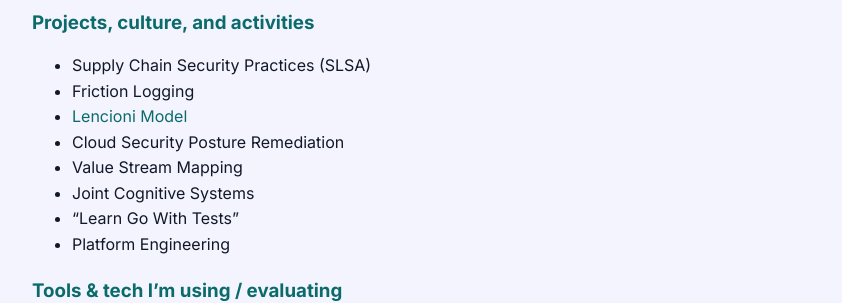
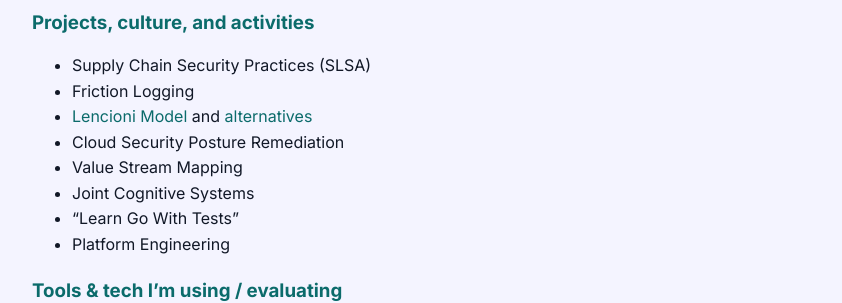
Before and after one commit to jleibowitz-lacpw/jleibowitz-lacpw.github.io, a Jekyll site: the page built from now.md, in a window 1280 px wide and 900 px high. Shown: the part 227-530 px from the top of the window, without its empty margins (168-1010 px from the left). Built offline with Jekyll 4.4.1, drawn with Linux system fonts in a browser that asks for light colours.

Commit message:
Update now.md

```diff
--- a/now.md
+++ b/now.md
@@ -14,7 +14,7 @@
 
 - Supply Chain Security Practices (SLSA)
 - Friction Logging
-- [Lencioni Model](https://addyosmani.com/blog/debugging-teams-lencioni/)
+- [Lencioni Model](https://addyosmani.com/blog/debugging-teams-lencioni/) and [alternatives](https://www.atlassian.com/blog/teamwork/what-strong-teamwork-looks-like)
 - Cloud Security Posture Remediation
 - Value Stream Mapping
 - Joint Cognitive Systems
```
